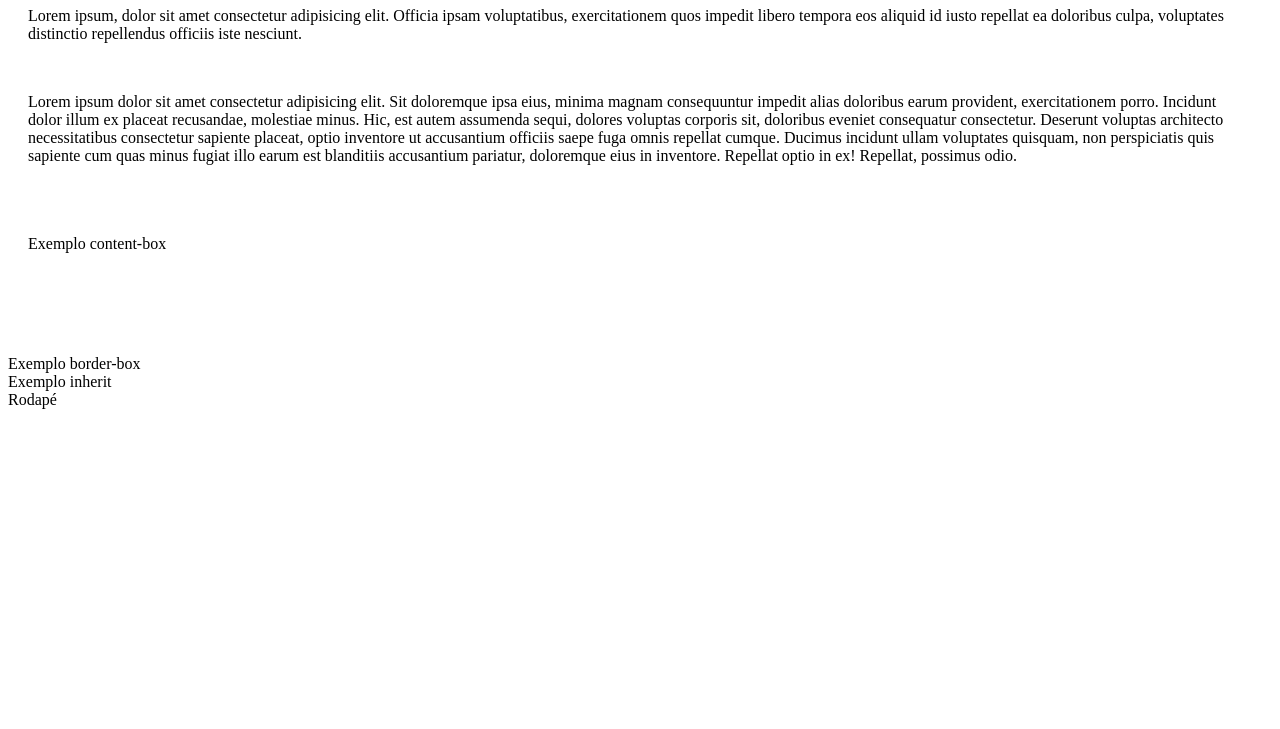
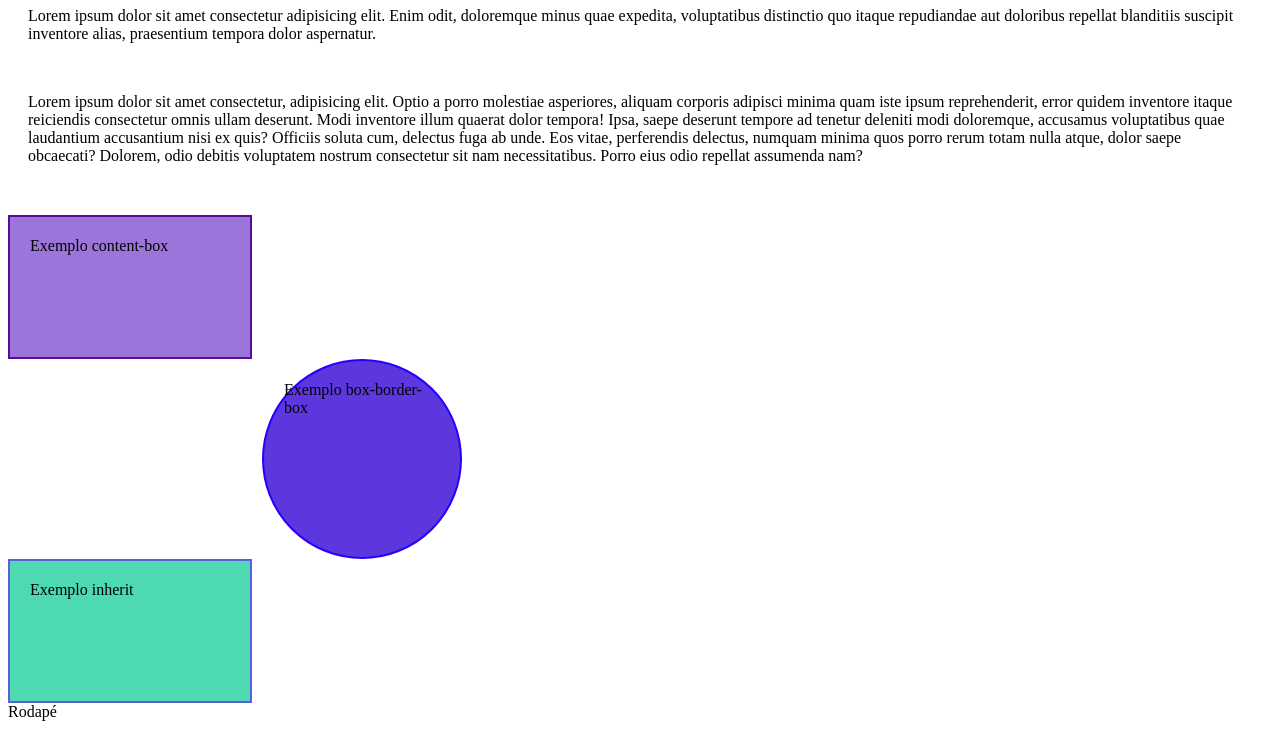
Before and after one commit to Nathalya-ESantos/HTML-SEMANTICOOO, a plain HTML site: page pages/pagina-02.html in a window 1280 px wide. Shown: the part 99-828 px from the top of the page. Before the commit the page ends 800 px from the top, so only its background shows below. Drawn offline with Linux system fonts and the light colour scheme; files that its build step writes are made by us from their sources.

Commit message:
começando

```diff
--- a/pages/pagina-02.html
+++ b/pages/pagina-02.html
@@ -4,13 +4,13 @@
     <meta charset="UTF-8">
     <meta name="viewport" content="width=device-width, initial-scale=1.0">
     <title>Página02</title>
-    <link rel="stylesheet" href= "/src/styles/reset.css">
-    <link rel="stylesheet" href= "/src/styles/pagina-02.css">
-
+    <link rel="stylesheet" href="/source/styles/reset.css">
+    <link rel="stylesheet" href="/source/styles/pagina-02.css">
 
 
 </head>
 <body>
+
     <!-- Cabeçalho da página -->
     <header>
         <!-- Menu de navegação  -->
@@ -23,34 +23,31 @@
     </header>
 
     <main>
-        <h1>box sizing</h1>
+        <h1>Box Sizing</h1>
 
-        <p>Lorem ipsum, dolor sit amet consectetur adipisicing elit. Officia ipsam voluptatibus,
-            exercitationem quos impedit libero tempora eos aliquid id iusto repellat ea doloribus culpa,
-            voluptates distinctio repellendus officiis iste nesciunt.</p>
+        <p>Lorem ipsum dolor sit amet consectetur adipisicing elit. Enim odit, doloremque minus quae expedita, voluptatibus distinctio quo itaque repudiandae aut doloribus repellat blanditiis suscipit inventore alias, praesentium tempora dolor aspernatur.</p>
 
-            <p>Lorem ipsum dolor sit amet consectetur adipisicing elit. Sit doloremque ipsa eius, minima magnam consequuntur impedit alias doloribus earum provident, exercitationem porro. Incidunt dolor illum ex placeat recusandae, molestiae minus.
-            Hic, est autem assumenda sequi, dolores voluptas corporis sit, doloribus eveniet consequatur consectetur. Deserunt voluptas architecto necessitatibus consectetur sapiente placeat, optio inventore ut accusantium officiis saepe fuga omnis repellat cumque.
-            Ducimus incidunt ullam voluptates quisquam, non perspiciatis quis sapiente cum quas minus fugiat illo earum est blanditiis accusantium pariatur, doloremque eius in inventore. Repellat optio in ex! Repellat, possimus odio.
+        <p>
+            Lorem ipsum dolor sit amet consectetur, adipisicing elit. Optio a porro molestiae asperiores, aliquam corporis adipisci minima quam iste ipsum reprehenderit, error quidem inventore itaque reiciendis consectetur omnis ullam deserunt.
+            Modi inventore illum quaerat dolor tempora! Ipsa, saepe deserunt tempore ad tenetur deleniti modi doloremque, accusamus voluptatibus quae laudantium accusantium nisi ex quis? Officiis soluta cum, delectus fuga ab unde.
+            Eos vitae, perferendis delectus, numquam minima quos porro rerum totam nulla atque, dolor saepe obcaecati? Dolorem, odio debitis voluptatem nostrum consectetur sit nam necessitatibus. Porro eius odio repellat assumenda nam?
         </p>
+
         <div class="box-content-box">Exemplo content-box</div>
+
 
 
         <div class="box-border-box">
 
-                Exemplo border-box
+            Exemplo box-border-box
+        </div>
 
         <div>
-            <div>
-                <!--Container PAI -->
-                <div class="container"
-                   <!-- Container FILHO  -->
-                    <div class="box-inherit">Exemplo inherit </div>
+            <!-- Container PAI -->
+             <div class="container">
+                <!-- Container FILHO -->
+                <div class="box-inherit">Exemplo inherit</div>
              </div>
-            </div>
-
-
-
 
     </main>
 
@@ -58,7 +55,7 @@
         <span>
             Rodapé
         </span>
-        <footer>
+    </footer>
 
 </body>
 </html>
--- a/src/styles/pagina-02.css
+++ b/src/styles/pagina-02.css
@@ -1,43 +1,46 @@
+/* Box Sizing */
+
 .box-content-box {
-    /* Largura e Altura da caixa*/
+    /* Largura e Altura da caixa */
     width: 200px;
     height: 100px;
 
-    /*Margens internas da caixa*/
+    /* Margens internas da caixa */
     padding: 20px;
 
-    /*Borda da caixa*/
-    border: 2px solid black (90, 11, 150);
+    /* Borda da caixa */
+    border: 2px solid rgb(90, 11, 150);
 
-    /*Espaço dentro da caixa*/
+    /* Espaço dentro da caixa */
     box-sizing: content-box;
-    background-color: pink (156, 117, 219);
+    background-color: rgb(156, 117, 219);
 }
 
-/*Ignora o padding e o border (borda) */
-    .box-content-box{
+/* Ignora o padding e o border (borda) */
+    .box-border-box {
     width: 200px;
-    height: 100px;
+    height: 200px;
     padding: 20px;
-    border: 2px solid black (90, 11, 150);
-    box-sizing: content-box;
-    background-color: pink (156, 117, 219);
-
-
+    border: 2px solid rgb(38, 0, 255);
+    box-sizing: border-box;
+    background-color: rgb(93, 54, 221);
+    margin: 0 0 0 254px;
+    border-radius: 50%;
 }
-
 
 .container{
     box-sizing: content-box;
 }
 
-.box.inherit{
+.box-inherit{
     width: 200px;
     height: 100px;
     padding: 20px;
-    border: 2px solid black (90, 11, 150);
+    border: 2px solid rgb(88, 96, 212);
     box-sizing: inherit;
-    background-color: darkmagenta (156, 117, 219);
+    background-color: rgb(77, 217, 177);
 }
 
-p{margin:10px 20px 50px}
+p{
+    margin: 10px 20px 50px;
+}
```
Lines whose indentation alone changed are shown as unchanged.
